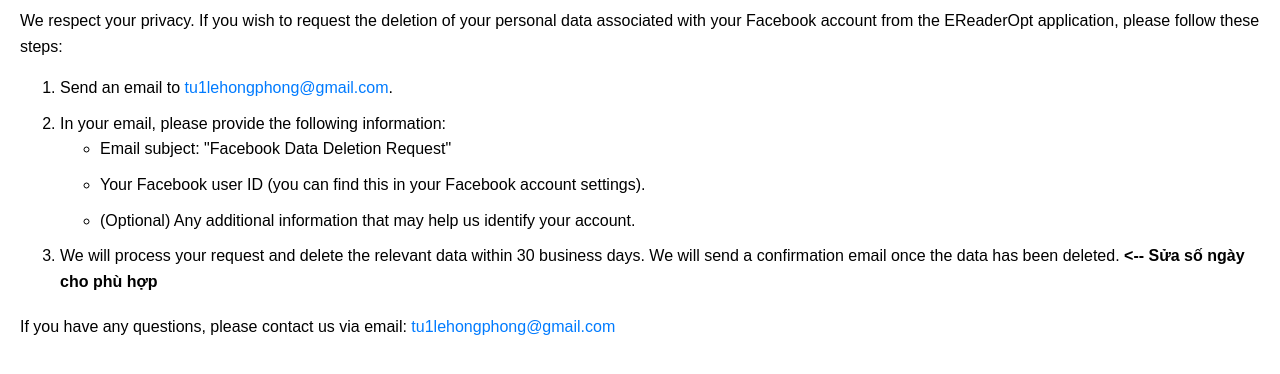
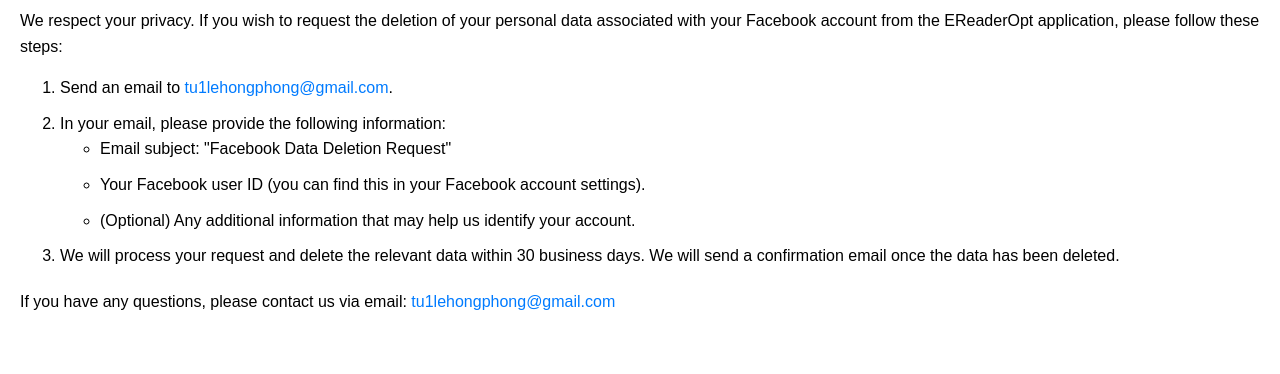
Before and after one commit to tusvip456/ereader-privacy, a plain HTML site: page index.html in a window 1280 px wide. Shown: the part 86-460 px from the top of the page. Drawn offline with Linux system fonts and the light colour scheme.

Commit message:
Update index.html

```diff
--- a/index.html
+++ b/index.html
@@ -42,7 +42,7 @@
                 <li>(Optional) Any additional information that may help us identify your account.</li>
             </ul>
         </li>
-        <li>We will process your request and delete the relevant data within 30 business days. We will send a confirmation email once the data has been deleted. <strong><-- Sửa số ngày cho phù hợp</strong></li>
+        <li>We will process your request and delete the relevant data within 30 business days. We will send a confirmation email once the data has been deleted. <strong></strong></li>
     </ol>
 
     <p>If you have any questions, please contact us via email: <a href="mailto:tu1lehongphong@gmail.com">tu1lehongphong@gmail.com</a></p>
```
